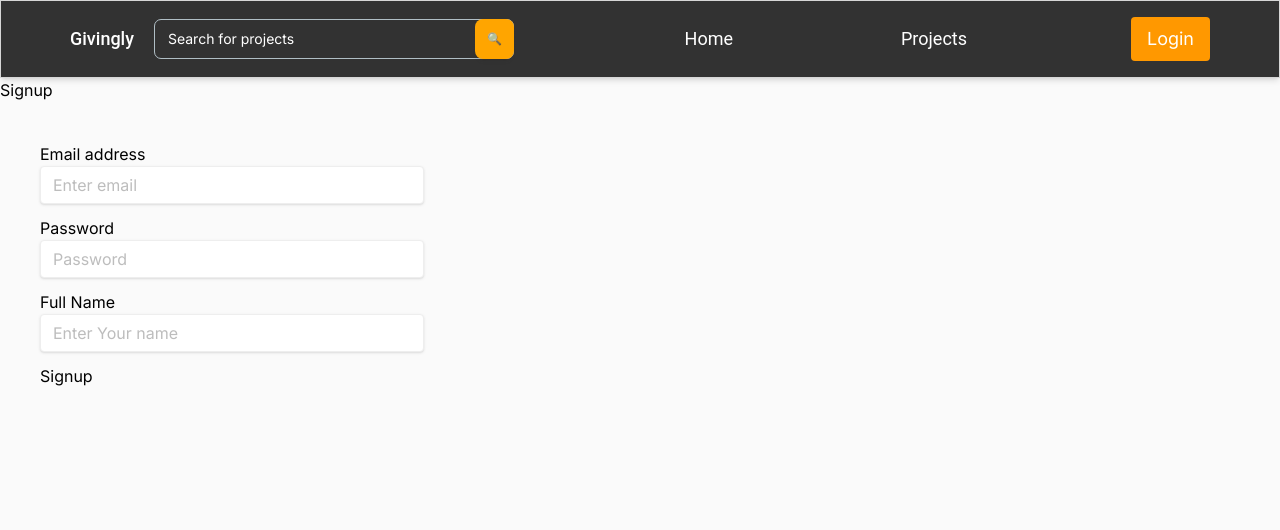
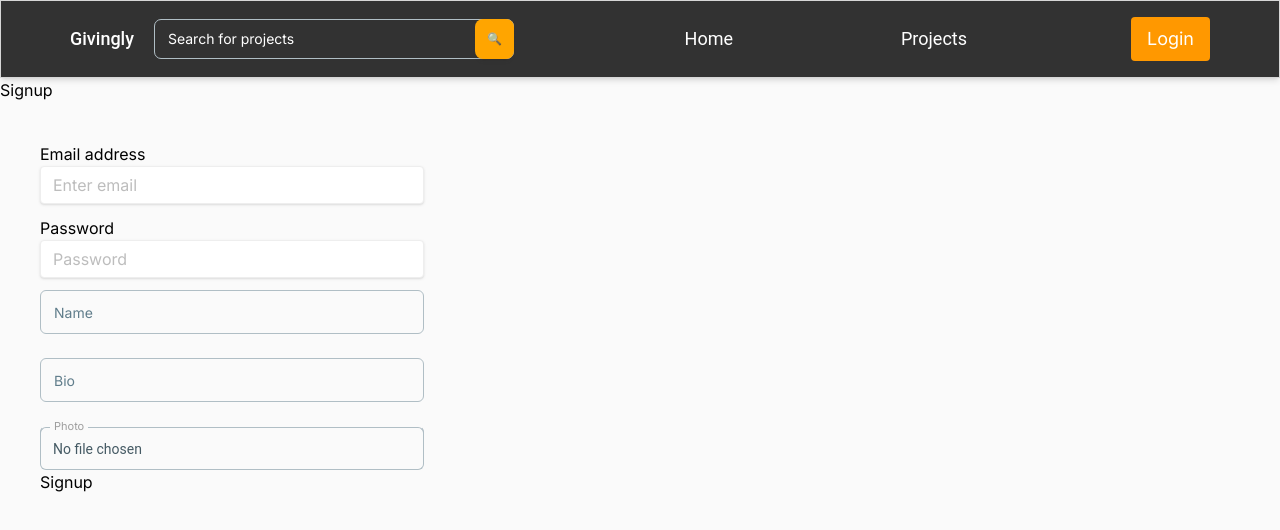
Before and after one commit to 202303-PRM-TR-FEW/Crowdfunding-Platform-Team-10, a Next.js app: page /signup in a window 1280 px wide. Shown: the top 530 px of the page. Built offline with nearby package versions, Linux system fonts and the light colour scheme; no server answers; the database is empty.

Commit message:
Feat: user can add info and when he create a project his name n id saves also

```diff
--- a/app/components/Profile.jsx
+++ b/app/components/Profile.jsx
@@ -2,17 +2,11 @@
 import { useRouter } from "next/navigation";
 import React, { useEffect } from "react";
 import { useAuth } from "../context/AuthContext";
-import { useState } from "react";
 import ProjectForm from "./forms/ProjectForm";
+import Profile from "@/profile/page";
 
-const Profile = () => {
-  const [openProjectForm, setOpenProjectForm] = useState(false);
-  const handleNewProject = () => {
-    openProjectForm === false
-      ? setOpenProjectForm(true)
-      : setOpenProjectForm(false);
-  };
-  const { user, logout } = useAuth();
+const Page = () => {
+  const { user } = useAuth();
   const router = useRouter();
 
   useEffect(() => {
@@ -21,25 +15,8 @@ const Profile = () => {
     }
   }, [router, user]);
   console.log(user);
-  // Move the text variable inside the return statement
-  return (
-    <>
-      {user
-        ? `You are logged in as >>>> NAME: ${user.displayName}
- -------
-   Email is ${user.email}
 
-    `
-        : null}
-      <br />
-      <button onClick={handleNewProject}>New Project</button>
-      <ProjectForm
-        user={user}
-        openProjectForm={openProjectForm}
-        setOpenProjectForm={setOpenProjectForm}
-      />
-    </>
-  );
+  return <>{user ? <Profile /> : null}</>;
 };
 
-export default Profile;
+export default Page;
--- a/app/components/ProjectInfo.js
+++ b/app/components/ProjectInfo.js
@@ -28,7 +28,7 @@ useEffect(() => {
   const daysRemaining = Math.ceil(timeDiff / (1000 * 3600 * 24));
 
   setDaysLeft(daysRemaining);
-}, []);
+}, [left]);
 
   const handleDonationForm = () => {
     openDonationForm === false
--- a/app/components/cards/SummaryCard.jsx
+++ b/app/components/cards/SummaryCard.jsx
@@ -79,6 +79,7 @@ const cards = [
 ];
 const SummaryCard = ({img,title,raised,goal}) => {
   return (
+
     <Box className="grid grid-cols-1 md:grid-cols-2 lg:grid-cols-3 gap-3 p-10">
       {cards.slice(0, 3).map((card, i) => {
         return (
--- a/app/components/forms/ProjectForm.jsx
+++ b/app/components/forms/ProjectForm.jsx
@@ -25,7 +25,9 @@ import { yupResolver } from "@hookform/resolvers/yup";
 import * as yup from "yup";
 import { FileUpload } from "@mui/icons-material";
 import { addDoc, collection } from "firebase/firestore";
-import { db } from "@/firebase";
+import { db } from "../../config/firebase";
+import { useContext, useEffect, useState } from "react";
+import { FundContext } from "@/context/FundContext";
 //Fixes Date Picker Errors//
 defaultDayjs.extend(customParseFormatPlugin);
 defaultDayjs.extend(localizedFormatPlugin);
@@ -55,7 +57,18 @@ const schema = yup
   })
   .required();
 
-const ProjectForm = ({ openProjectForm, setOpenProjectForm, user }) => {
+const ProjectForm = ({ openProjectForm, setOpenProjectForm, authUser }) => {
+  const [currentUser, setCurrentUser] = useState("");
+  const { usersInfo } = useContext(FundContext); //get our data from our main context
+  console.log(usersInfo);
+  useEffect(() => {
+    if (usersInfo) {
+      const user = usersInfo.find((user) => user.id === authUser.uid);
+      setCurrentUser(user);
+    }
+  }, []);
+  console.log(currentUser.id);
+
   const {
     register,
     handleSubmit,
@@ -91,8 +104,8 @@ const ProjectForm = ({ openProjectForm, setOpenProjectForm, user }) => {
         goal: data.goal,
         contributors: [],
         creator: {
-          userName: user.displayName,
-          userId: user.uid,
+          userName: currentUser.name,
+          userId: currentUser.id,
         },
       });
     });
--- a/app/components/search/SearchList.jsx
+++ b/app/components/search/SearchList.jsx
@@ -10,7 +10,7 @@ import {
 const SearchList = ({ searchProjects }) => {
   return (
     <div>
-      {" "}
+
       <Card className="w-96">
         {searchProjects &&
           searchProjects.map((project, i) => {
--- a/app/config/firebase.js
+++ b/app/config/firebase.js
@@ -1,5 +1,6 @@
 import { initializeApp } from 'firebase/app'
 import { getAuth } from 'firebase/auth'
+import { getFirestore } from 'firebase/firestore';
 
 
 const firebaseConfig = {
@@ -13,5 +14,5 @@ const firebaseConfig = {
 
 const app = initializeApp(firebaseConfig)
 export const auth = getAuth(app)
-
+export const  db = getFirestore();
 export default app
--- a/app/context/AuthContext.jsx
+++ b/app/context/AuthContext.jsx
@@ -35,25 +35,8 @@ export const AuthContextProvider = ({ children }) => {
     return () => unsubscribe();
   }, []);
 
-  const signup = (email, password, displayName, contributions, projects) => {
-    return createUserWithEmailAndPassword(auth, email, password).then(
-      (userCredential) => {
-        // Set the display name after user creation
-        return updateProfile(
-          userCredential.user,
-          { displayName },
-          { contributions },
-          { projects }
-        )
-          .then(() => {
-            // Return the updated user object
-            return userCredential.user;
-          })
-          .catch((error) => {
-            throw new Error(error.message);
-          });
-      }
-    );
+  const signup = (email, password) => {
+    return createUserWithEmailAndPassword(auth, email, password);
   };
 
   const login = (email, password) => {
--- a/app/context/FundContext.jsx
+++ b/app/context/FundContext.jsx
@@ -6,7 +6,7 @@ import { db } from "../firebase";
 const FundContext = createContext();
 
 const FundProvider = ({ children }) => {
-  const [users, setUsers] = useState(null);
+  const [usersInfo, setUsersInfo] = useState(null);
   const [projects, setProjects] = useState(true);
 
   useEffect(() => {
@@ -16,10 +16,12 @@ const FundProvider = ({ children }) => {
       QuerySnapshot.forEach((doc) => {
         usersArr.push({ ...doc.data(), id: doc.id });
       });
-      setUsers(usersArr);
+      setUsersInfo(usersArr);
     });
     return () => unsubscribe();
   }, []);
+
+
   useEffect(() => {
     const q = query(collection(db, "projects"));
     const unsubscribe = onSnapshot(q, (QuerySnapshot) => {
@@ -33,7 +35,7 @@ const FundProvider = ({ children }) => {
   }, []);
 
   return (
-    <FundContext.Provider value={{ users, projects }}>
+    <FundContext.Provider value={{ usersInfo, projects }}>
       {children}
     </FundContext.Provider>
   );
--- a/app/layout.js
+++ b/app/layout.js
@@ -18,7 +18,7 @@ export default function RootLayout({ children }) {
   return (
     <html lang="en">
       <FundProvider>
-        <body className={inter.className}>
+        <body className={inter.className} >
           <AuthContextProvider>
             {/* <Navbar /> */}
              <Nav />
--- /dev/null
+++ b/app/profile/Prolfile.jsx
@@ -0,0 +1,27 @@
+"use client";
+import { useState } from "react";
+import ProjectForm from "@/components/forms/ProjectForm";
+
+
+const Profile = ({ user }) => {
+  const [openProjectForm, setOpenProjectForm] = useState(false);
+  const handleNewProject = () => {
+    openProjectForm === false
+      ? setOpenProjectForm(true)
+      : setOpenProjectForm(false);
+  };
+
+  return (
+    <>
+
+      <button onClick={handleNewProject}>New Project</button>
+      <ProjectForm
+        authUser={user}
+        openProjectForm={openProjectForm}
+        setOpenProjectForm={setOpenProjectForm}
+      />
+    </>
+  );
+};
+
+export default Profile;
--- a/app/profile/page.js
+++ b/app/profile/page.js
@@ -1,13 +1,27 @@
-import React from "react";
-import Profilee from "../components/Profile";
-const Profile = () => {
-  // Your page component code here
+"use client";
+
+import React, { useEffect } from "react";
+import { useRouter } from "next/navigation";
+import { useAuth } from "../context/AuthContext";
+import Profile from "./Prolfile"
+
+const Page = () => {
+  const { user } = useAuth();
+  const router = useRouter();
+
+  useEffect(() => {
+    if (user === null) {
+      router.push("/login");
+    }
+  }, [router, user]);
+  console.log(user);
+
   return (
     <div>
       {" "}
-      <Profilee />
+      <Profile user={user} />
     </div>
   );
 };
 
-export default Profile;
+export default Page;
--- a/app/signup/page.js
+++ b/app/signup/page.js
@@ -2,6 +2,15 @@
 import React, { useState } from "react";
 import { useAuth } from "../context/AuthContext";
 import { useRouter } from "next/navigation";
+import { Input } from "@material-tailwind/react";
+import {
+  setDoc,
+  doc,
+  collection,
+  serverTimestamp,
+  addDoc,
+} from "firebase/firestore";
+import { db } from "../config/firebase";
 
 const Signup = () => {
   const inputStyle =
@@ -11,23 +20,35 @@ const Signup = () => {
   const router = useRouter();
 
   const { user, signup } = useAuth();
-
   const [err, setErr] = useState("");
+  //auth data
   const [data, setData] = useState({
     email: "",
     password: "",
-    displayName: "",
+  });
+  //db data
+  const [userData, setUserData] = useState({
+    name: "",
+    bio: "",
+    userImg: "",
+    projects:[],
+    donations:[]
   });
 
   const handleSignup = async (e) => {
     e.preventDefault();
-    setErr("")
+    setErr("");
     try {
-      await signup(data.email, data.password, data.displayName);
+      const res = await signup(data.email, data.password);
+      await setDoc(doc(db, "users", res.user.uid), {
+        ...userData,email: data.email ,
+        timeStamp: serverTimestamp(),
+      });
+
       router.push("/profile");
     } catch (e) {
       setErr(e.message);
-      console.log(e.message);
+
     }
   };
 
@@ -67,27 +88,48 @@ const Signup = () => {
             value={data.password}
           />
         </div>
-        <div>
-          <label>Full Name</label>
-          <input
-            className={inputStyle}
-            type="name"
-            placeholder="Enter Your name"
-            required
-            onChange={(e) =>
-              setData({
-                ...data,
-                displayName: e.target.value,
-              })
-            }
-            value={data.displayName}
-          />
-        </div>
+
+        <Input
+          size="lg"
+          label="Name"
+          type="text"
+          onChange={(e) =>
+            setUserData({
+              ...userData,
+              name: e.target.value,
+            })
+          }
+        />
+        <br />
+        <Input
+          size="lg"
+          label="Bio"
+          type="text"
+          onChange={(e) =>
+            setUserData({
+              ...userData,
+              bio: e.target.value,
+            })
+          }
+        />
+        <br />
+
+        <Input
+          size="lg"
+          label="Photo"
+          type="file"
+          accept="image/*"
+          onChange={(e) =>
+            setUserData({
+              ...userData,
+              userImg: e.target.file,
+            })
+          }
+        />
+
         <button type="submit">Signup</button>
       </form>
-      <p>
-        {err}
-      </p>
+      <p>{err}</p>
     </div>
   );
 };
```
